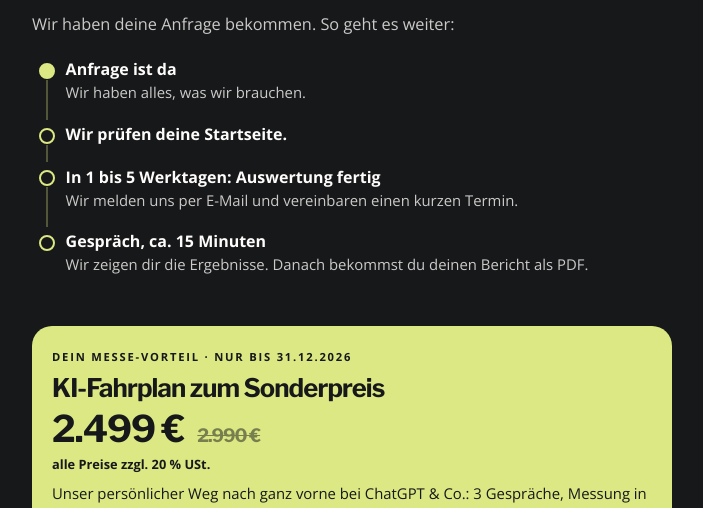
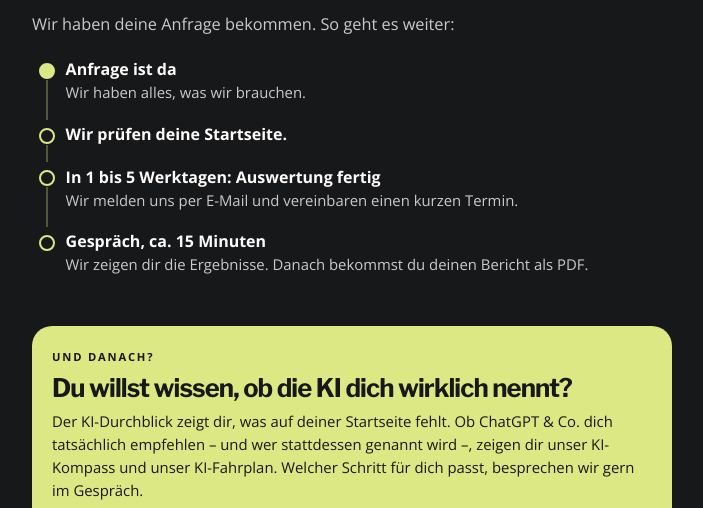
Before and after one commit to EvaProksch/sichtboa, a plain HTML site: page durchblick-geschenkt-danke.html in a window 1280 px wide. Shown: the part 381-889 px from the top of the page, without its empty margins (288-991 px from the left). Drawn offline with Linux system fonts and the light colour scheme.

Commit message:
Add files via upload

```diff
--- a/durchblick-geschenkt-danke.html
+++ b/durchblick-geschenkt-danke.html
@@ -3,7 +3,7 @@
 <head>
   <meta charset="utf-8">
   <meta name="viewport" content="width=device-width, initial-scale=1">
-  <title>Danke! · GAST Salzburg | sichtboa in KI</title>
+  <title>Danke! | sichtboa in KI</title>
   <meta name="robots" content="noindex, nofollow">
   <meta name="theme-color" content="#17181a">
   <link rel="icon" href="assets/favicon.svg" type="image/svg+xml">
@@ -48,8 +48,6 @@ h1 { font-size: clamp(2.1rem, 8.5vw, 3.6rem); }
 .offer { padding: 1.4rem 1.25rem 1.3rem; border-radius: 20px; background: var(--lime); color: var(--ink); }
 .offer .tag { margin: 0; font-size: 0.7rem; font-weight: 800; letter-spacing: 0.16em; text-transform: uppercase; }
 .offer h2 { margin: 0.5rem 0 0.4rem; font-size: 1.6rem; line-height: 1.1; }
-.offer .price { margin: 0.6rem 0 0.4rem; font: 700 2.3rem/1 "Libre Franklin", Arial, sans-serif; letter-spacing: -0.03em; }
-.offer .price s { margin-left: 0.4rem; font-size: 1.15rem; opacity: 0.5; }
 .offer p { margin: 0.5rem 0 0; font-size: 0.93rem; line-height: 1.55; }
 .offer .button { width: 100%; margin-top: 1.1rem; background: var(--ink); color: var(--lime); font-size: 0.95rem; }
   </style>
@@ -68,12 +66,10 @@ h1 { font-size: clamp(2.1rem, 8.5vw, 3.6rem); }
       <li><b>Gespräch, ca. 15 Minuten</b>Wir zeigen dir die Ergebnisse. Danach bekommst du deinen Bericht als PDF.</li>
     </ol>
     <section class="offer" aria-labelledby="offer-h">
-      <p class="tag">Dein Messe-Vorteil · nur bis 31.12.2026</p>
-      <h2 id="offer-h">KI-Fahrplan zum Sonderpreis</h2>
-      <p class="price">2.499 € <s>2.990 €</s></p>
-      <p style="margin-top:0;font-size:.8rem;font-weight:700">alle Preise zzgl. 20 % USt.</p>
-      <p>Unser persönlicher Weg nach ganz vorne bei ChatGPT &amp; Co.: 3 Gespräche, Messung in 4 KI-Systemen, Fahrplan mit fertigen Texten und Vorher-Nachher-Vergleich nach 90 Tagen. Mehr erzählen wir dir im Gespräch.</p>
-      <a class="button" href="angebote.html#fahrplan">Was im KI-Fahrplan drin ist →</a>
+      <p class="tag">Und danach?</p>
+      <h2 id="offer-h">Du willst wissen, ob die KI dich wirklich nennt?</h2>
+      <p>Der KI-Durchblick zeigt dir, was auf deiner Startseite fehlt. Ob ChatGPT &amp; Co. dich tatsächlich empfehlen – und wer stattdessen genannt wird –, zeigen dir unser KI-Kompass und unser KI-Fahrplan. Welcher Schritt für dich passt, besprechen wir gern im Gespräch.</p>
+      <a class="button" href="angebote.html">Unsere Angebote ansehen →</a>
     </section>
   </div></div>
 </main>
```
